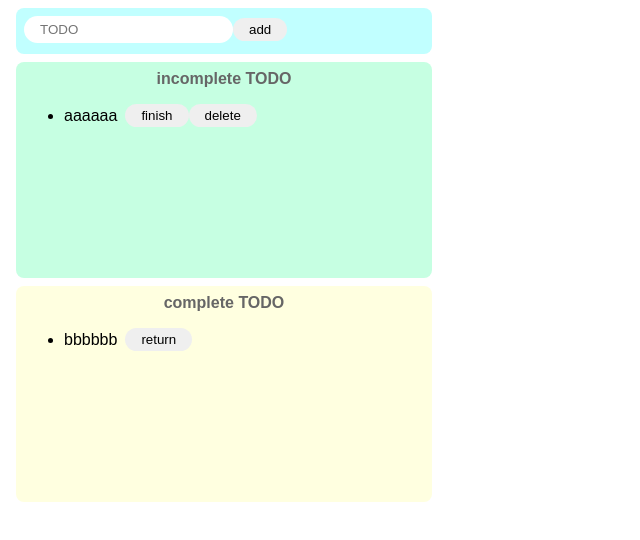
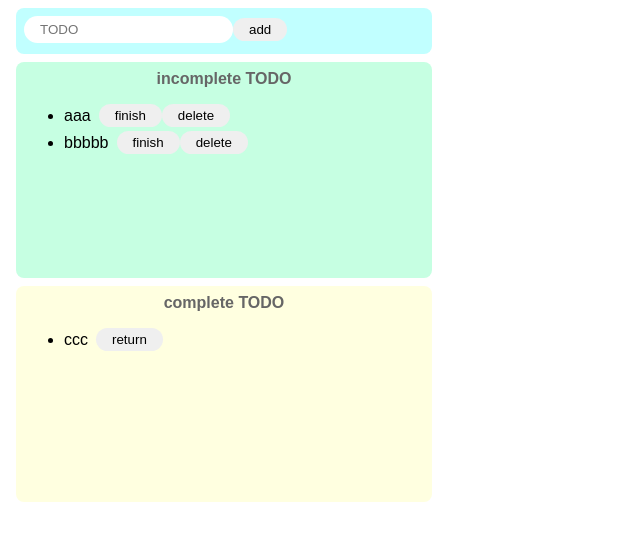
Before and after one commit to Yono1112/todo-react, a React (Create React App) app: page / in a window 1280 px wide. Shown: the top 540 px of the page, without its empty margins (0-640 px from the left). Built offline with nearby package versions, Linux system fonts and the light colour scheme.

Commit message:
finish section5-54 and 5-55

```diff
--- a/src/App.jsx
+++ b/src/App.jsx
@@ -1,31 +1,59 @@
 // jsxファイルはreact専用のコンポーネントファイルとして使うことができる
-import React from "react"
+import React, { useState } from "react"
 import "./styles.css"
 
 export const App = () => {
+	const [todoText, setTodoText] = useState('');
+	const [incompleteTodos, setIncompleteTodos] = useState([
+		'aaa',
+		'bbbbb'
+	])
+	const [completeTodos, setcompleteTodos] = useState([
+		'ccc'
+	]);
+
+	const onChangeTodoText = (event) => setTodoText(event.target.value);
+
+	const onClickTodoText = () => {
+		if (todoText !== "")
+		{
+			const newTodos = [...incompleteTodos, todoText];
+			setIncompleteTodos(newTodos);
+			setTodoText("");
+		}
+	}
+
 	return (
 		<>
 			<div className="input-area">
-				<input placeholder="TODO"/>
-				<button>add</button>
+				<input placeholder="TODO" value={todoText} onChange={onChangeTodoText}/>
+				<button onClick={onClickTodoText}>add</button>
 			</div>
 			<div className="incomplete-area">
 				<p className="title">incomplete TODO</p>
 				<ul>
-					<div className="list-row">
-						<li>aaaaaa</li>
-						<button>finish</button>
-						<button>delete</button>
-					</div>
+					{incompleteTodos.map((todo) => {
+						return (
+						<div key={todo} className="list-row">
+							<li>{todo}</li>
+							<button>finish</button>
+							<button>delete</button>
+						</div>
+						)
+					})}
 				</ul>
 			</div>
 			<div className="complete-area">
 				<p className="title">complete TODO</p>
 				<ul>
-					<div className="list-row">
-						<li>bbbbbb</li>
-						<button>return</button>
-					</div>
+					{completeTodos.map((todo) => {
+						return (
+						<div key={todo} className="list-row">
+							<li>{todo}</li>
+							<button>return</button>
+						</div>
+						)
+					})}
 				</ul>
 			</div>
 		</>
```
